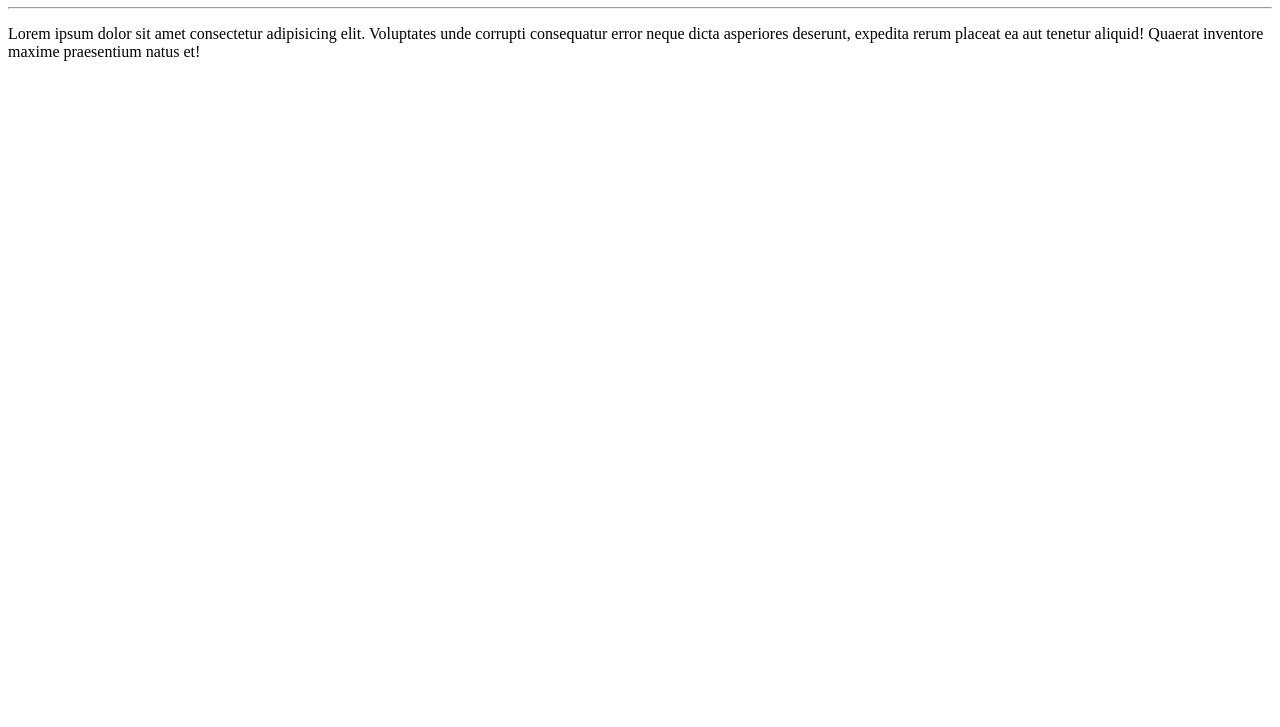
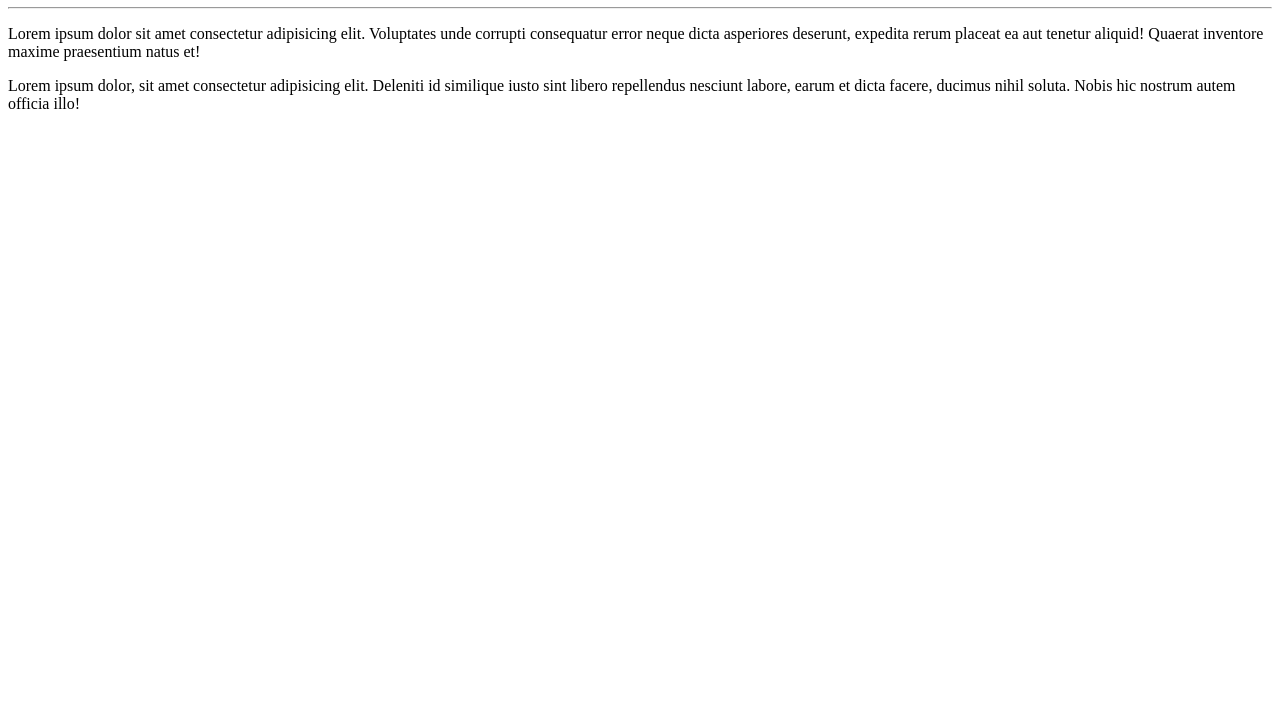
Before and after one commit to bruna-a-ferreira/Ola-Mundo, a plain HTML site: page site-exemplo/index.html in a window 1280 px wide. Shown: the part 73-800 px from the top of the page. Drawn offline with Linux system fonts and the light colour scheme.

Commit message:
adicionei um parágrafo

```diff
--- a/site-exemplo/index.html
+++ b/site-exemplo/index.html
@@ -9,5 +9,6 @@
     <h1>Olá, mundo</h1>
     <hr>
     <p>Lorem ipsum dolor sit amet consectetur adipisicing elit. Voluptates unde corrupti consequatur error neque dicta asperiores deserunt, expedita rerum placeat ea aut tenetur aliquid! Quaerat inventore maxime praesentium natus et!</p>
+    <p>Lorem ipsum dolor, sit amet consectetur adipisicing elit. Deleniti id similique iusto sint libero repellendus nesciunt labore, earum et dicta facere, ducimus nihil soluta. Nobis hic nostrum autem officia illo!</p>
 </body>
 </html>
```
